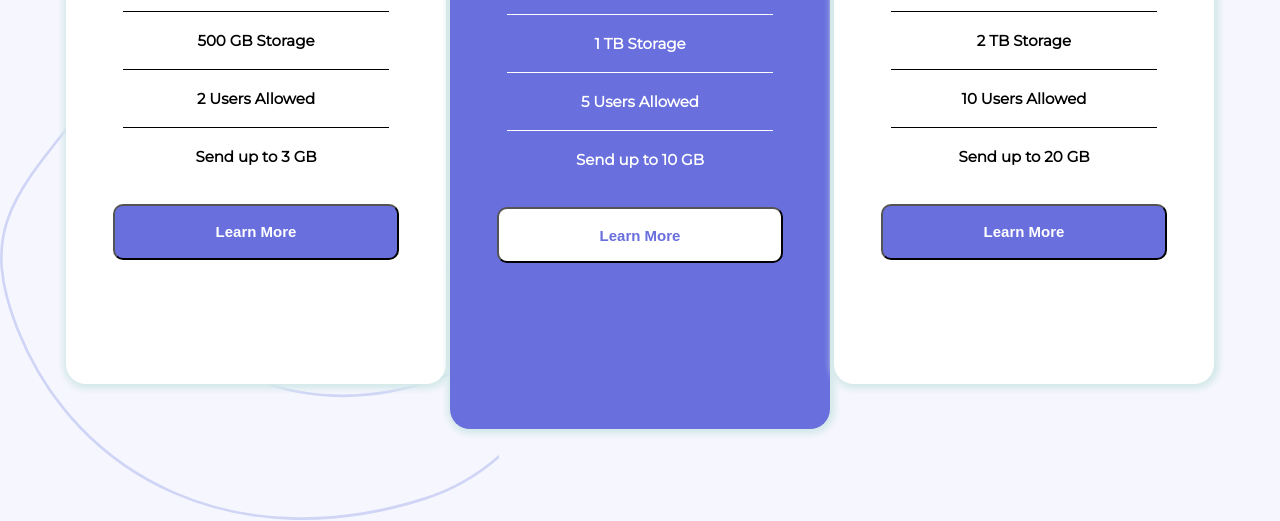
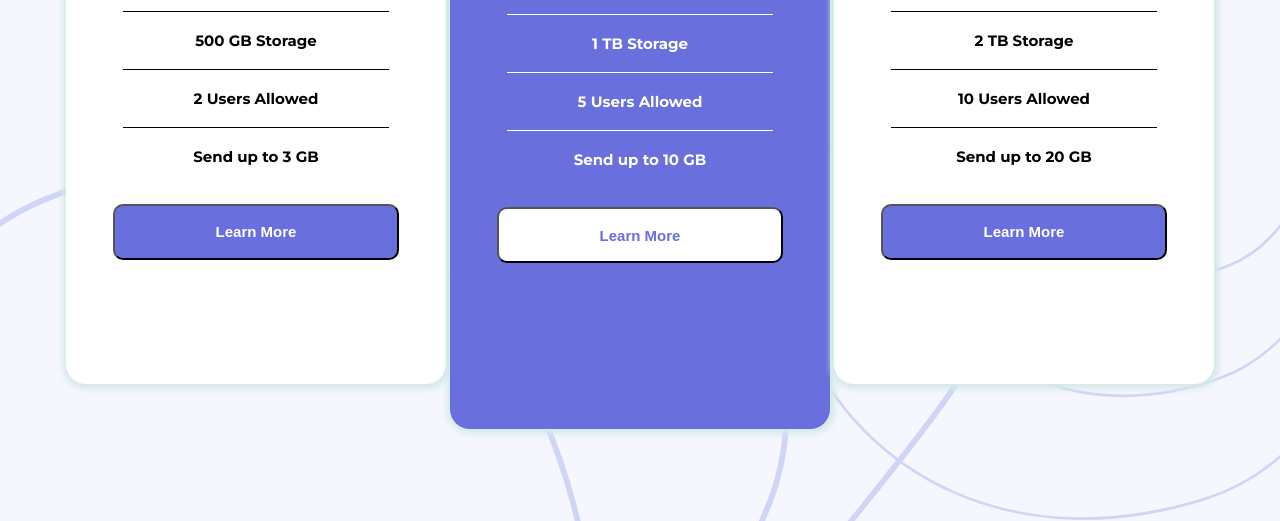
Before and after one commit to ChamuMutezva/pricing-component-with-toggle-master, a plain HTML site: page index.html in a window 1280 px wide. Shown: the part 355-876 px from the top of the page. Drawn offline with Linux system fonts and the light colour scheme.

Commit message:
bold font - embedded 700 font weight

```diff
--- a/index.html
+++ b/index.html
@@ -9,7 +9,7 @@
   <link rel="icon" type="image/png" sizes="32x32" href="./images/favicon-32x32.png">
 
   <title>Frontend Mentor | [Challenge Name Here]</title>
-  <link href="https://fonts.googleapis.com/css?family=Montserrat" rel="stylesheet" />
+  <link href="https://fonts.googleapis.com/css?family=Montserrat:300,400,700&display=swap" rel="stylesheet" />
   <link rel="stylesheet" href="style.css">
 </head>
 
--- a/style.css
+++ b/style.css
@@ -6,7 +6,8 @@
 
 body {
   background-color: hsl(240, 78%, 98%);
-  background-image: url("images/bg-top.svg");
+  background-image: url("images/bg-top.svg"), url("images/bg-bottom.svg");
+  background-position: top right, bottom left;
   background-repeat: no-repeat;
 background-size: contain;
 font-family: 'Montserrat' , sans-serif;
```
